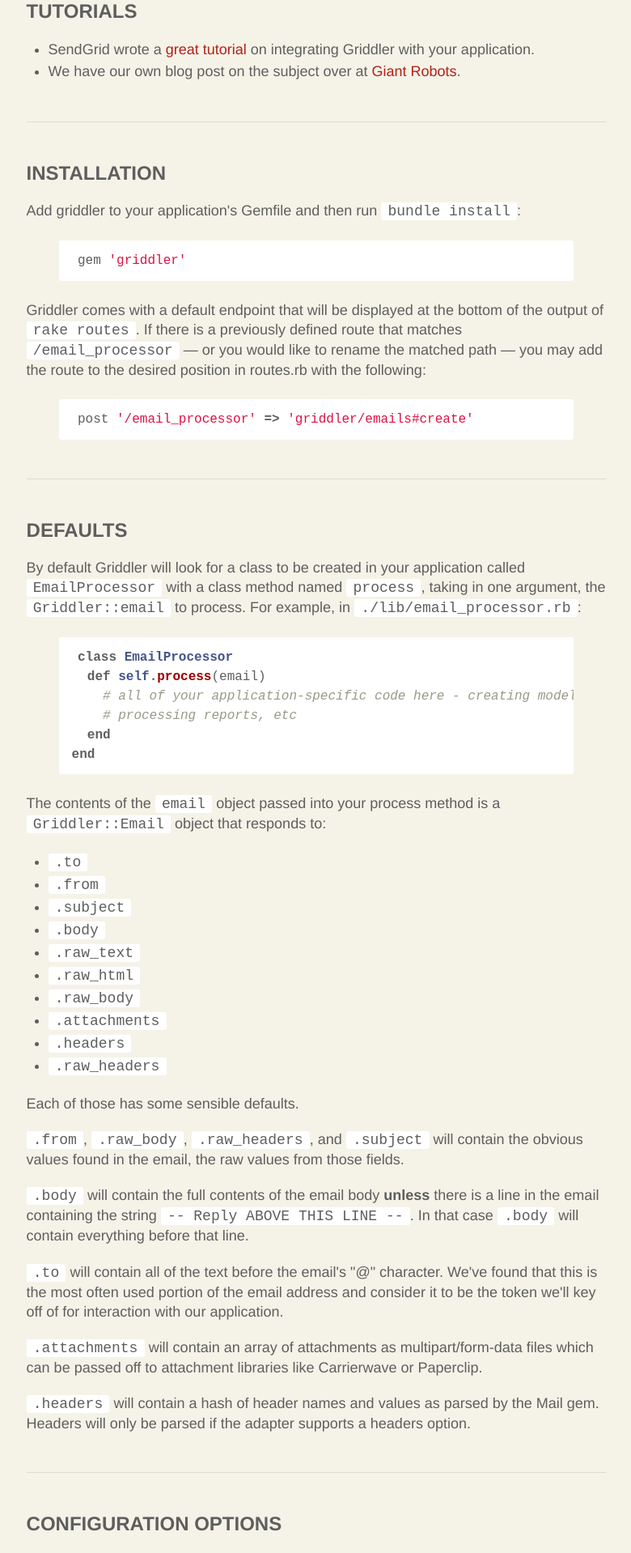
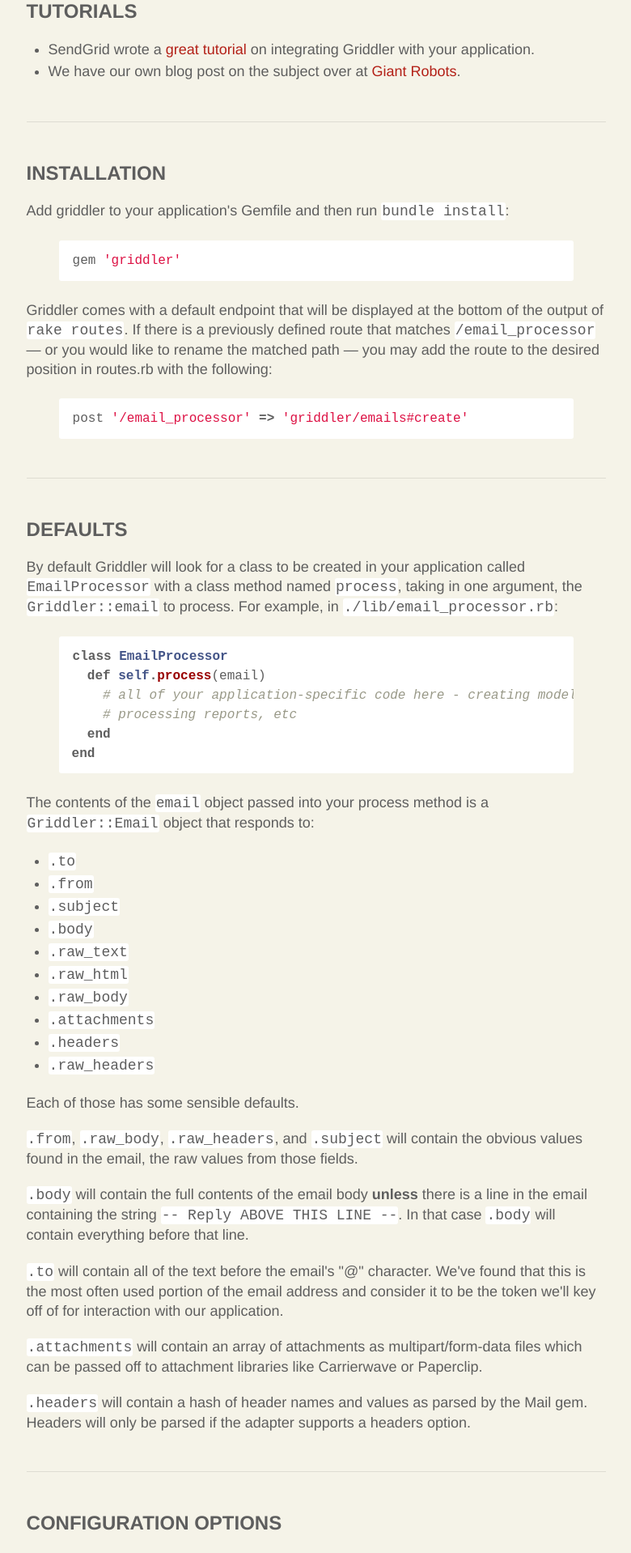
Before and after one commit to thoughtbot/griddler, a Jekyll site: the page built from index.html, in a window 1280 px wide. Shown: the part 695-2613 px from the top of the page at 81% size, without its empty margins (249-1029 px from the left). Built offline with Jekyll 4.4.1, drawn with Linux system fonts in a browser that asks for light colours.

Commit message:
Remove extra space from code tags

```diff
--- a/stylesheets/bitters/_typography.scss
+++ b/stylesheets/bitters/_typography.scss
@@ -109,10 +109,4 @@ code {
   border-radius: 3px;
   margin: 0;
   padding: 1px;
-
-  &:before,
-  &:after {
-    content: "\00a0";
-    letter-spacing: -0.2em;
-  }
 }
```
